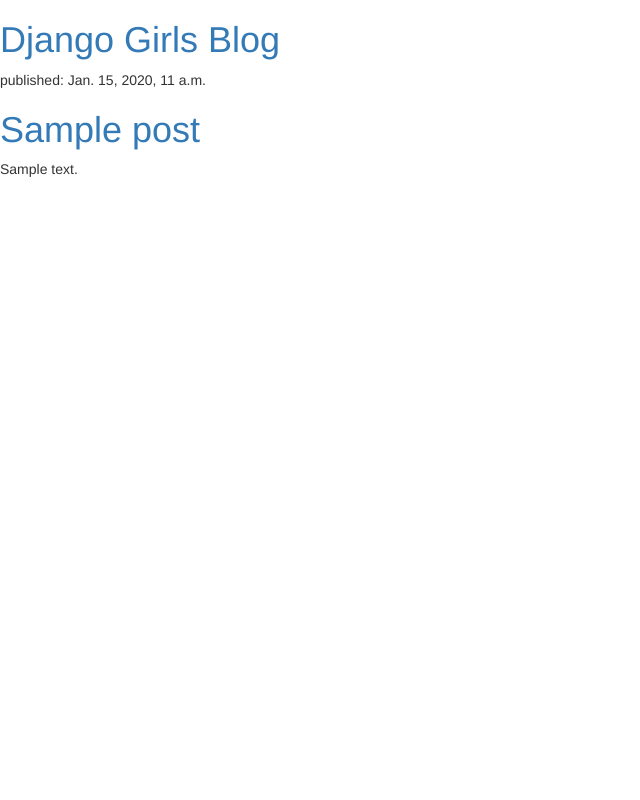
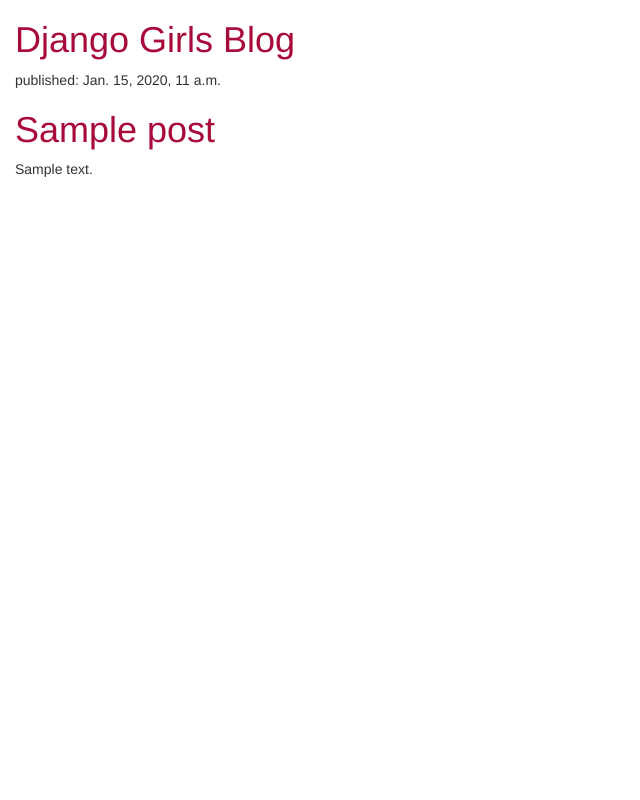
Before and after one commit to PollockCR/django-girls-blog, a Django app: template blog/templates/blog/post_list.html in a window 1280 px wide. Shown: the whole page, without its empty margins (0-640 px from the left). Run offline with Django 3.2, Linux system fonts and the light colour scheme; the template is opened without the code that fills it: values that come from a table or form of the project are taken from there, others are empty; tables that the repository leaves empty hold one stand-in row (values such as "Sample post"); some libraries are stand-ins or nearby versions.

Commit message:
Add CSS style

```diff
--- /dev/null
+++ b/blog/static/css/blog.css
@@ -0,0 +1,9 @@
+h1 a
+{
+    color: #A80A3A;
+}
+
+body
+{
+    padding-left: 15px;
+}
--- a/blog/templates/blog/post_list.html
+++ b/blog/templates/blog/post_list.html
@@ -1,7 +1,10 @@
+{% load staticfiles %}
 <html>
     <head>
         <link rel="stylesheet" href="//maxcdn.bootstrapcdn.com/bootstrap/3.2.0/css/bootstrap.min.css">
         <link rel="stylesheet" href="//maxcdn.bootstrapcdn.com/bootstrap/3.2.0/css/bootstrap-theme.min.css">
+        <link rel="stylesheet" href="{% static 'css/blog.css' %}">
+        <link href='https://fonts.googleapis.com/css?family=Handlee' rel='stylesheet' type='text/css'>
         <title>Django Girls blog</title>
     </head>
     <body>
```
